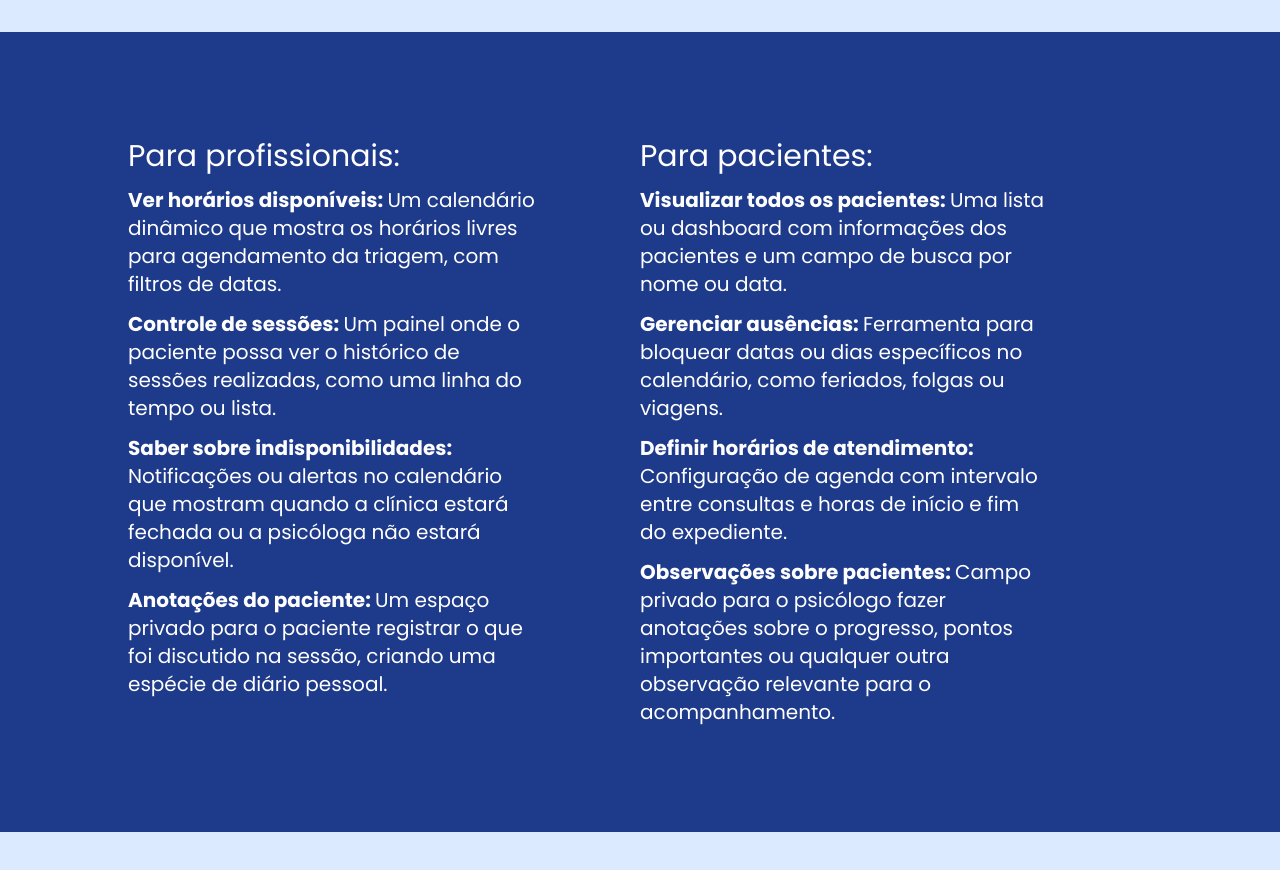
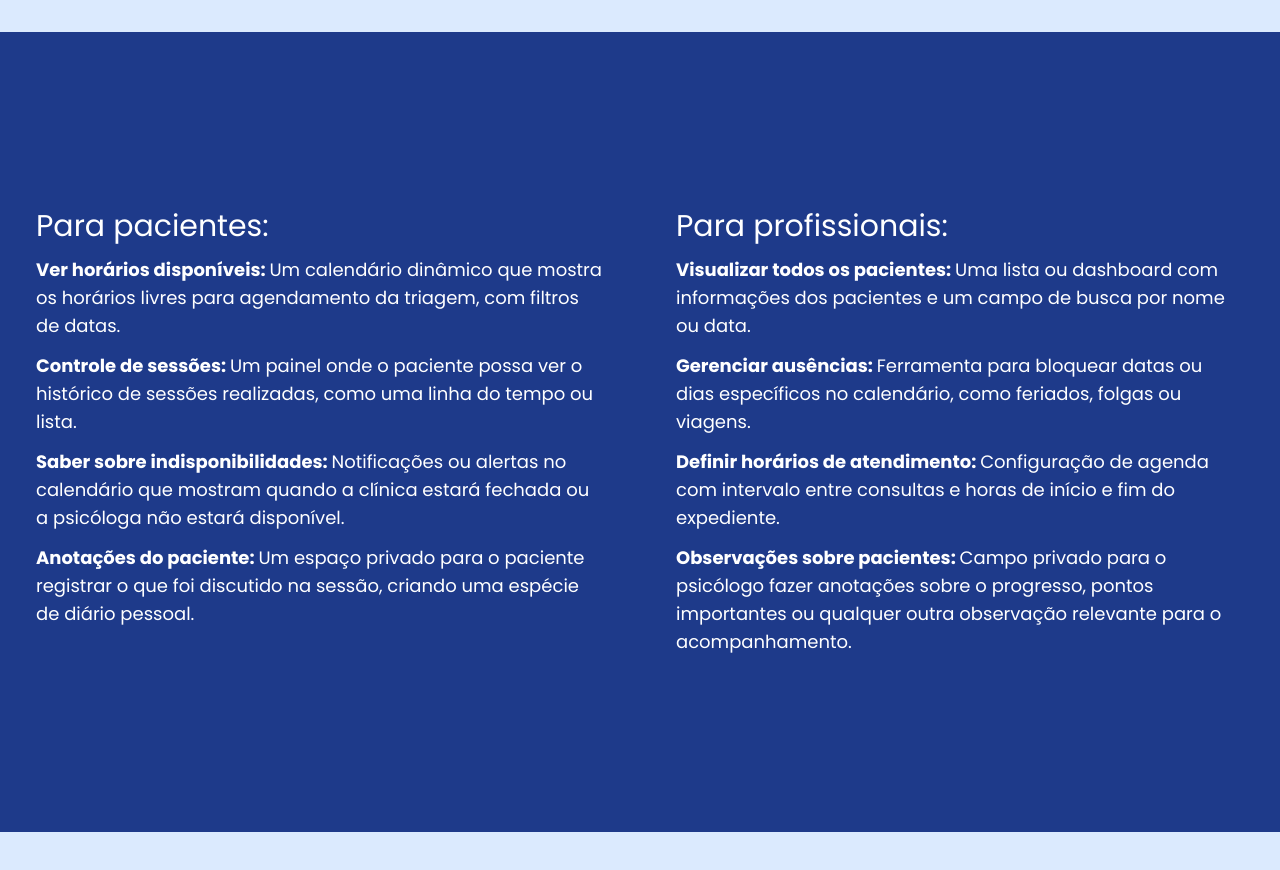
Before and after one commit to PedrooMURILO/agendamente-front-project, a React (Vite) app: page / in a window 1280 px wide. Shown: the part 860-1730 px from the top of the page. Built offline with nearby package versions, Linux system fonts and the light colour scheme.

Commit message:
Updates and bugs fixed

```diff
--- a/src/components/home/Resources.jsx
+++ b/src/components/home/Resources.jsx
@@ -4,9 +4,9 @@ function Resources() {
       id="resources"
       className="my-5 md:my-0 md:h-screen bg-blue-900 text-white flex justify-center items-center bg-silver"
     >
-      <div className="grid md:grid-cols-2 md:w-4/5 space-y-2 md:space-y-0">
-        <div className="space-y-3 w-4/5 text-xl">
-          <h1 className="text-3xl">Para profissionais:</h1>
+      <div className="md:flex space-y-2 md:space-y-0">
+        <div className="space-y-3 w-4/5 text-lg p-9">
+          <h1 className="text-3xl">Para pacientes:</h1>
           <p>
             <b>Ver horários disponíveis: </b>Um calendário dinâmico que mostra
             os horários livres para agendamento da triagem, com filtros de
@@ -27,8 +27,8 @@ function Resources() {
             diário pessoal.
           </p>
         </div>
-        <div className="space-y-3 w-4/5 text-xl">
-          <h1 className="text-3xl">Para pacientes:</h1>
+        <div className="space-y-3 w-4/5 text-lg p-9">
+          <h1 className="text-3xl">Para profissionais:</h1>
           <p>
             <b>Visualizar todos os pacientes: </b>Uma lista ou dashboard com
             informações dos pacientes e um campo de busca por nome ou data.
```
